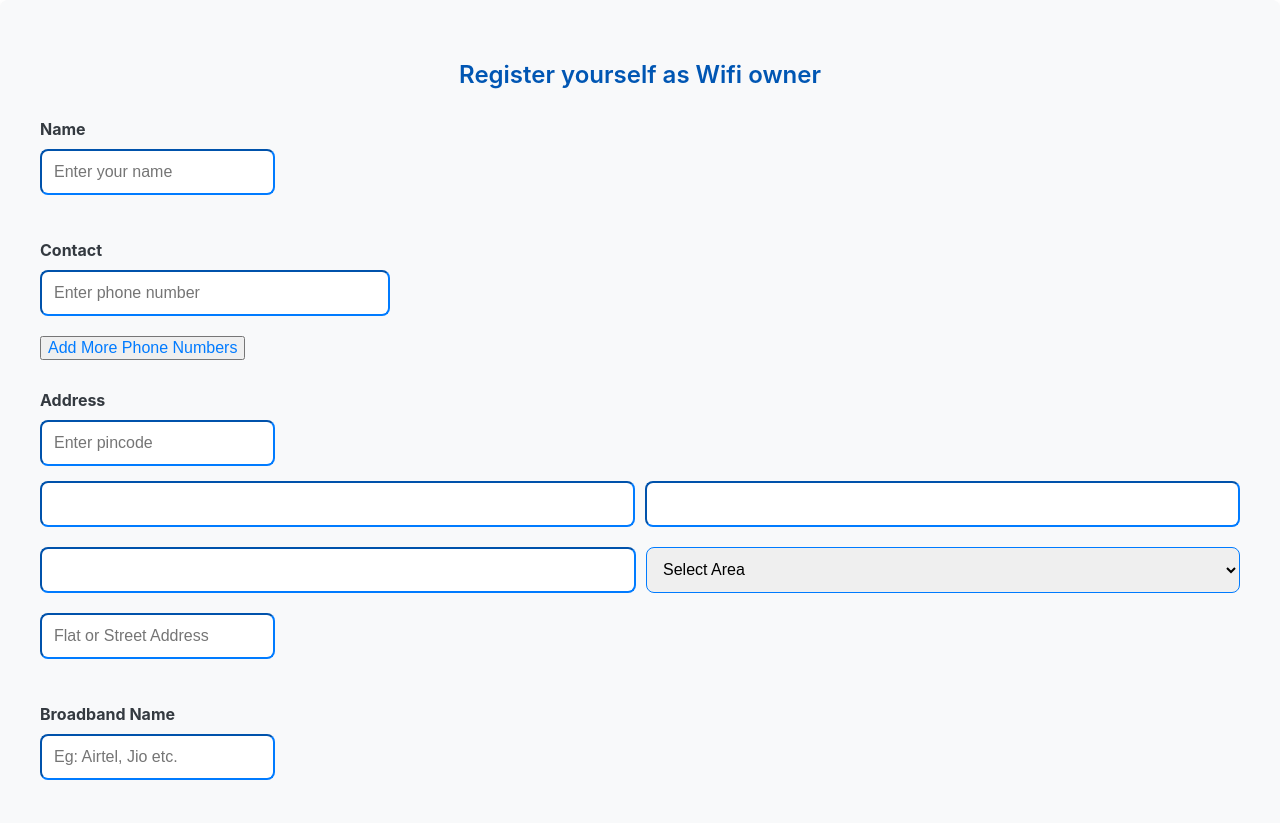
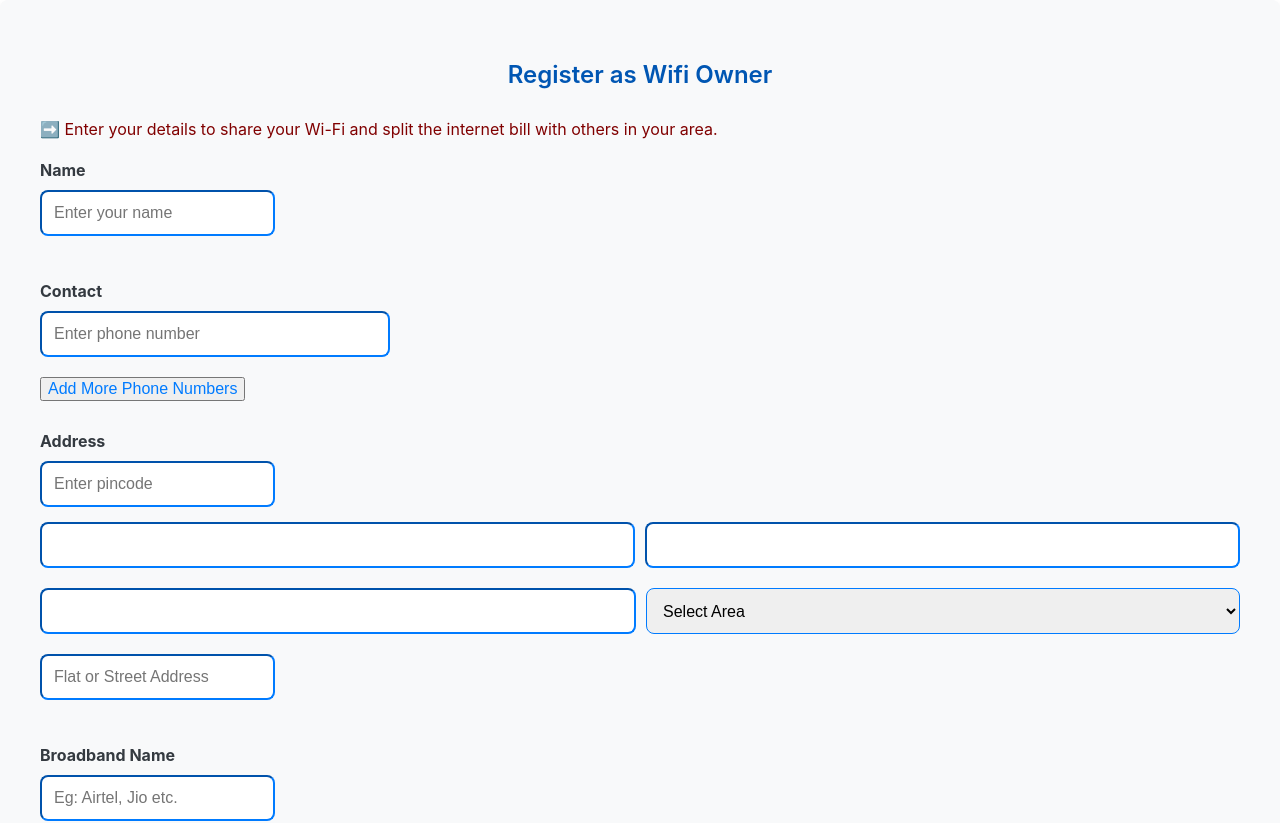
Before and after one commit to Varun-lang/wifibuddy, a React (Create React App) app: page /register in a window 1280 px wide. Shown: the top 823 px of the page. Built offline with nearby package versions, Linux system fonts and the light colour scheme.

Commit message:
register-quote

```diff
--- a/src/components/Register.js
+++ b/src/components/Register.js
@@ -182,8 +182,13 @@ function Register() {
           fontWeight: "600",
         }}
       >
-        Register yourself as Wifi owner
+        Register as Wifi Owner
       </h2>
+
+      <p style={{ color: "#800000" }}>
+        ➡️ Enter your details to share your Wi-Fi and split the internet bill
+        with others in your area.
+      </p>
 
       <div className="section" style={{ marginBottom: "30px" }}>
         <h4 style={{ color: "#343a40", marginBottom: "10px" }}>Name</h4>
```
